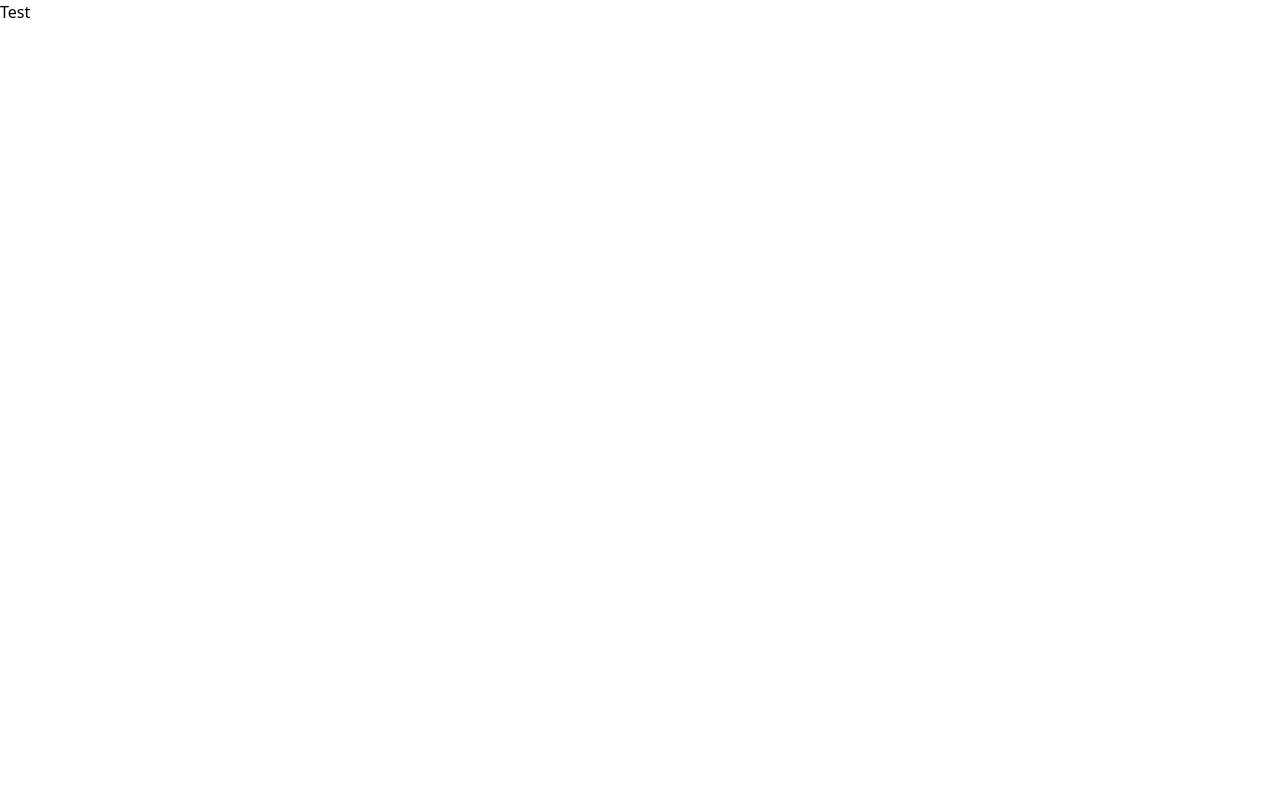
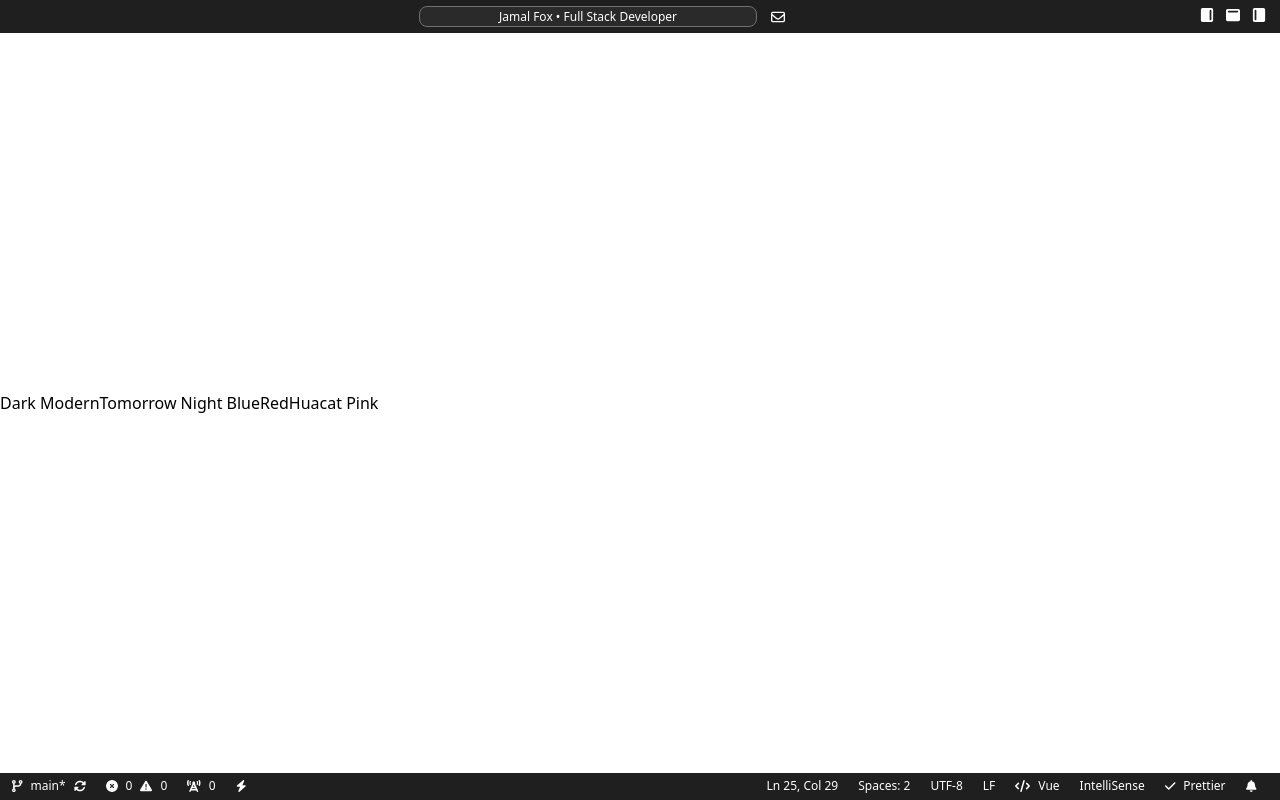
Before and after one commit to Jamalfox85/Portfolio-2025, a Vue app: page / in a window 1280 px wide. Built offline with nearby package versions, Linux system fonts and the light colour scheme; the HTML template or start-up script is replaced by a standard one.

Commit message:
configured changable theme settings and html for header and footer

```diff
--- a/package.json
+++ b/package.json
@@ -30,6 +30,7 @@
     "naive-ui": "^2.41.0",
     "npm-run-all2": "^7.0.2",
     "postcss": "^8.5.3",
+    "sass-embedded": "^1.85.0",
     "tailwindcss": "^4.0.8",
     "typescript": "~5.7.3",
     "vite": "^6.1.0",
--- a/src/App.vue
+++ b/src/App.vue
@@ -1,27 +1,44 @@
 <template>
-  <h1>Test</h1>
+  <div class="h-screen flex flex-col">
+    <Header class="mb-auto" />
+    <main>
+      <div class="theme-selector">
+        <button @click="setTheme('darkModern')">Dark Modern</button>
+        <button @click="setTheme('tomorrowNightBlue')">
+          Tomorrow Night Blue
+        </button>
+        <button @click="setTheme('red')">Red</button>
+        <button @click="setTheme('huacatPink')">Huacat Pink</button>
+      </div>
+    </main>
+    <Footer class="mt-auto" />
+  </div>
 </template>
 
 <script lang="ts">
+import { useThemeStore } from "./stores/themeStore";
+
+import Header from "./components/layout/Header.vue";
+import Footer from "./components/layout/Footer.vue";
+
 export default {
+  components: {
+    Header,
+    Footer,
+  },
   data() {
     return {
-      // Your component data goes here
+      themeStore: useThemeStore(),
     };
   },
-  props: {
-    // Your component props go here
+  methods: {
+    setTheme(theme) {
+      this.themeStore.setTheme(theme);
+    },
   },
-  computed: {
-    // Your computed properties go here
+  mounted() {
+    this.themeStore.loadInitialTheme();
   },
-  methods: {
-    // Your component methods go here
-  },
-  created() {
-    // Lifecycle hook - called when the component is created
-  },
-  mounted() {},
 };
 </script>
 
--- a/src/assets/styles/main.css
+++ b/src/assets/styles/main.css
@@ -1,6 +1,5 @@
 @import "tailwindcss";
-* {
-  margin: 0;
-  padding: 0;
+
+.app-wrapper {
   box-sizing: border-box;
 }
--- /dev/null
+++ b/src/components/layout/Footer.vue
@@ -0,0 +1,71 @@
+<template>
+  <div class="footer_wrapper flex items-center">
+    <div class="footer-left flex items-center mr-auto text-xs">
+      <div class="flex items-center footer-group">
+        <font-awesome-icon :icon="['fas', 'code-branch']" />
+        <p class="mx-2">main*</p>
+        <font-awesome-icon :icon="['fas', 'rotate']" />
+      </div>
+      <div class="flex items-center footer-group">
+        <font-awesome-icon :icon="['fas', 'circle-xmark']" />
+        <p class="mx-2">0</p>
+        <font-awesome-icon :icon="['fas', 'triangle-exclamation']" />
+        <p class="ml-2">0</p>
+      </div>
+      <div class="flex items-center footer-group">
+        <font-awesome-icon :icon="['fas', 'tower-cell']" />
+        <p class="ml-2">0</p>
+      </div>
+      <div class="flex items-center footer-group">
+        <font-awesome-icon :icon="['fas', 'bolt']" />
+      </div>
+    </div>
+    <div class="footer-right flex items-center ml-auto text-xs">
+      <div class="flex items-center footer-group">
+        <p class="">Ln 25, Col 29</p>
+      </div>
+      <div class="flex items-center footer-group">
+        <p class="">Spaces: 2</p>
+      </div>
+      <div class="flex items-center footer-group">
+        <p class="">UTF-8</p>
+      </div>
+      <div class="flex items-center footer-group">
+        <p class="">LF</p>
+      </div>
+      <div class="flex items-center footer-group">
+        <font-awesome-icon :icon="['fas', 'code']" />
+        <p class="ml-2">Vue</p>
+      </div>
+      <div class="flex items-center footer-group">
+        <p class="">IntelliSense</p>
+      </div>
+      <div class="flex items-center footer-group">
+        <font-awesome-icon :icon="['fas', 'check']" />
+        <p class="ml-2">Prettier</p>
+      </div>
+      <div class="flex items-center footer-group">
+        <font-awesome-icon :icon="['fas', 'bell']" />
+      </div>
+    </div>
+  </div>
+</template>
+<script>
+export default {};
+</script>
+<style lang="scss">
+.footer_wrapper {
+  background-color: var(--theme-editor-bg);
+  color: var(--theme-text);
+  padding: 0.1rem 8px;
+  .footer-group {
+    padding: 4px;
+    margin-right: 12px;
+    &:hover {
+      cursor: pointer;
+      background-color: var(--theme-search-bg);
+      transition: 0.1s ease;
+    }
+  }
+}
+</style>
--- /dev/null
+++ b/src/components/layout/Header.vue
@@ -0,0 +1,58 @@
+<template>
+  <div class="header_wrapper flex items-center justify-center">
+    <div class="header-center flex items-center mx-auto">
+      <div class="search-bar mx-2">
+        <p class="text-xs">Jamal Fox • Full Stack Developer</p>
+      </div>
+      <font-awesome-icon
+        :icon="['far', 'envelope']"
+        class="header-icon text-sm"
+      />
+    </div>
+    <div class="header-icons">
+      <font-awesome-icon
+        :icon="['fas', 'window-maximize']"
+        class="header-icon text-sm rotate-90"
+      />
+      <font-awesome-icon
+        :icon="['fas', 'window-maximize']"
+        class="header-icon text-sm"
+      />
+      <font-awesome-icon
+        :icon="['fas', 'window-maximize']"
+        class="header-icon text-sm rotate-270"
+      />
+    </div>
+  </div>
+</template>
+<script>
+export default {};
+</script>
+<style lang="scss">
+.header_wrapper {
+  background-color: var(--theme-editor-bg);
+  color: var(--theme-text);
+  padding: 0.1rem 8px;
+  .header-center {
+    width: 30%;
+    max-width: 400px;
+
+    .search-bar {
+      width: 100%;
+      background-color: var(--theme-search-bg);
+      text-align: center;
+      border-radius: 8px;
+      padding: 0.1rem;
+      border: 1px solid #707070;
+    }
+  }
+  .header-icon {
+    padding: 6px;
+    &:hover {
+      cursor: pointer;
+      background-color: var(--theme-search-bg);
+      transition: 0.1s ease;
+    }
+  }
+}
+</style>
--- a/src/stores/counter.ts
+++ /dev/null
@@ -1,12 +0,0 @@
-import { ref, computed } from 'vue'
-import { defineStore } from 'pinia'
-
-export const useCounterStore = defineStore('counter', () => {
-  const count = ref(0)
-  const doubleCount = computed(() => count.value * 2)
-  function increment() {
-    count.value++
-  }
-
-  return { count, doubleCount, increment }
-})
--- /dev/null
+++ b/src/stores/themeStore.ts
@@ -0,0 +1,89 @@
+import { ref } from "vue";
+import { defineStore } from "pinia";
+
+interface ThemeVariables {
+  [key: string]: {
+    "--theme-editor-bg": string;
+    "--theme-file-bg": string;
+    "--theme-sidebar-bg": string;
+    "--theme-search-bg": string;
+
+    "--theme-bg-lighter": string;
+    "--theme-text": string;
+    "--theme-primary": string;
+    "--theme-secondary": string;
+    "--theme-accent": string;
+  };
+}
+
+export const useThemeStore = defineStore("themeStore", () => {
+  const currentTheme = ref<string>(
+    localStorage.getItem("theme") || "darkModern"
+  );
+  const themeVariables: ThemeVariables = {
+    darkModern: {
+      "--theme-editor-bg": "#1f1f1f",
+      "--theme-file-bg": "#1f1f1f",
+      "--theme-sidebar-bg": "#181818",
+      "--theme-search-bg": "#2a2a2a",
+
+      "--theme-bg-lighter": "#2a2a2a",
+      "--theme-text": "#ffffff",
+      "--theme-primary": "##3376cd",
+      "--theme-secondary": "#ffaa00",
+      "--theme-accent": "#ff00ff",
+    },
+    tomorrowNightBlue: {
+      "--theme-editor-bg": "#101925",
+      "--theme-file-bg": "#ffffff",
+      "--theme-sidebar-bg": "#051631",
+      "--theme-search-bg": "#1c2530",
+
+      "--theme-bg-lighter": "#f0f0f0",
+      "--theme-text": "#ffffff",
+      "--theme-primary": "#ff5733",
+      "--theme-secondary": "#33c3ff",
+      "--theme-accent": "#e8ff33",
+    },
+    red: {
+      "--theme-editor-bg": "#6e2725",
+      "--theme-file-bg": "#330402",
+      "--theme-sidebar-bg": "#500b05",
+      "--theme-search-bg": "#753330",
+
+      "--theme-bg-lighter": "#f0f0f0",
+      "--theme-text": "#ffffff",
+      "--theme-primary": "#ff5733",
+      "--theme-secondary": "#33c3ff",
+      "--theme-accent": "#e8ff33",
+    },
+    huacatPink: {
+      "--theme-editor-bg": "#38193b",
+      "--theme-file-bg": "#38193b",
+      "--theme-sidebar-bg": "#38193b",
+      "--theme-search-bg": "#421e45",
+
+      "--theme-bg-lighter": "#f0f0f0",
+      "--theme-text": "#ffffff",
+      "--theme-primary": "#ff5733",
+      "--theme-secondary": "#33c3ff",
+      "--theme-accent": "#e8ff33",
+    },
+  };
+
+  function setTheme(theme: keyof ThemeVariables & string) {
+    currentTheme.value = theme;
+    localStorage.setItem("theme", theme);
+
+    const themeSettings = themeVariables[theme];
+    for (const [key, value] of Object.entries(themeSettings)) {
+      document.documentElement.style.setProperty(key, value);
+    }
+  }
+
+  function loadInitialTheme() {
+    setTheme(currentTheme.value);
+  }
+
+  return { currentTheme, setTheme, loadInitialTheme };
+});
```
Also changed, not shown: 1 other file (tests, documents, lock files or other folders).
